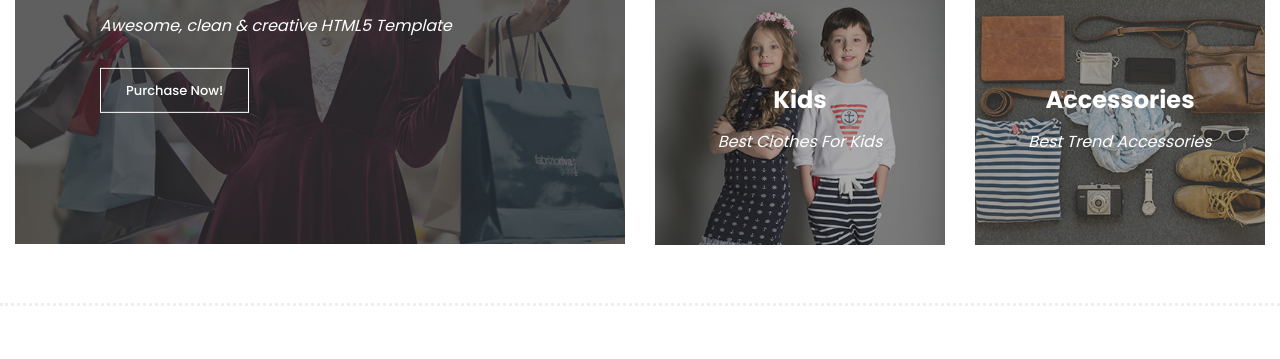
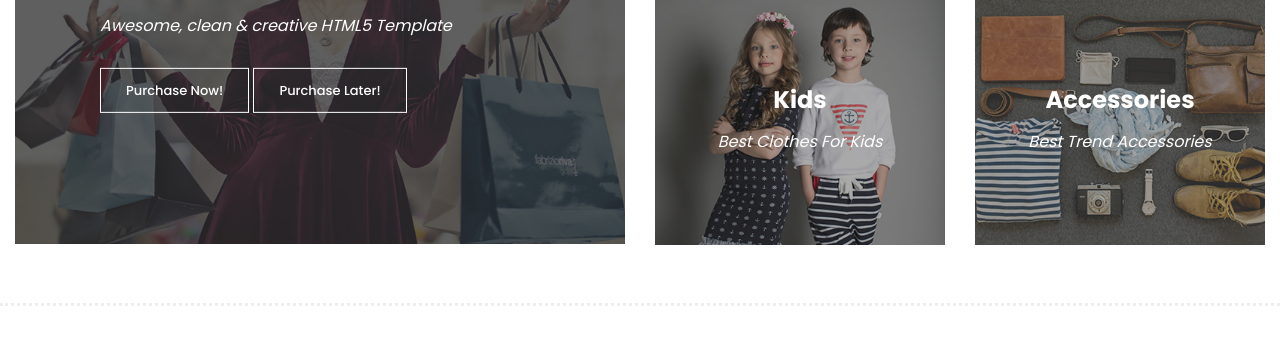
Before and after one commit to dtorresv/mypage.github.io, a plain HTML site: page index.html in a window 1280 px wide. Shown: the part 441-800 px from the top of the page. Drawn offline with Linux system fonts and the light colour scheme.

Commit message:
Agregand boton later

```diff
--- a/index.html
+++ b/index.html
@@ -104,6 +104,7 @@ https://templatemo.com/tm-571-hexashop
                                 <span>Awesome, clean &amp; creative HTML5 Template</span>
                                 <div class="main-border-button">
                                     <a href="#">Purchase Now!</a>
+                                    <a href="#">Purchase Later!</a>
                                 </div>
                             </div>
                             <img src="assets/images/left-banner-image.jpg" alt="">
```
